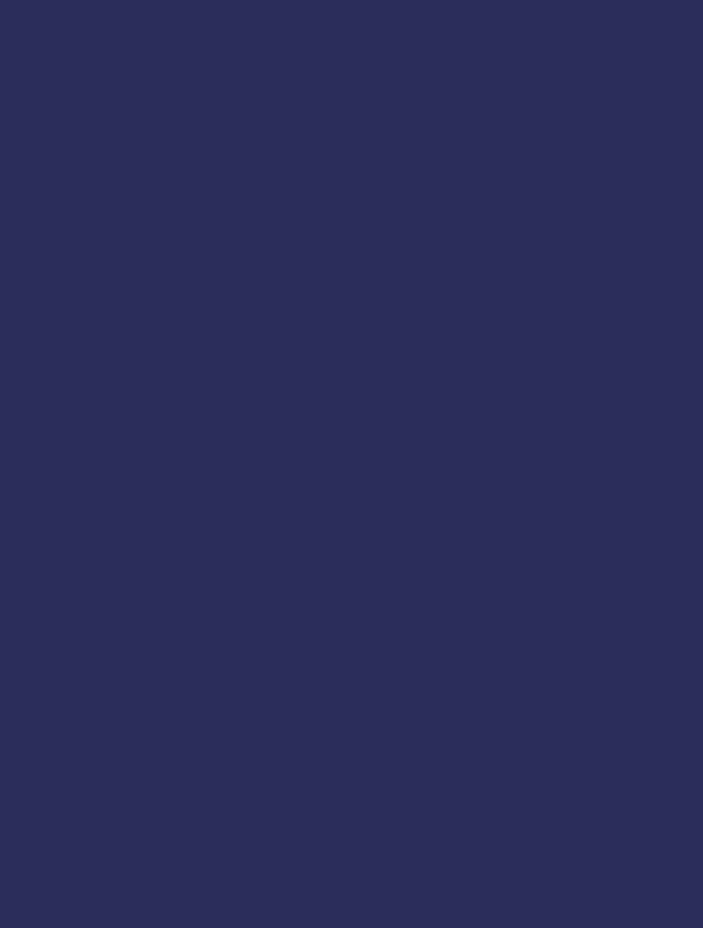
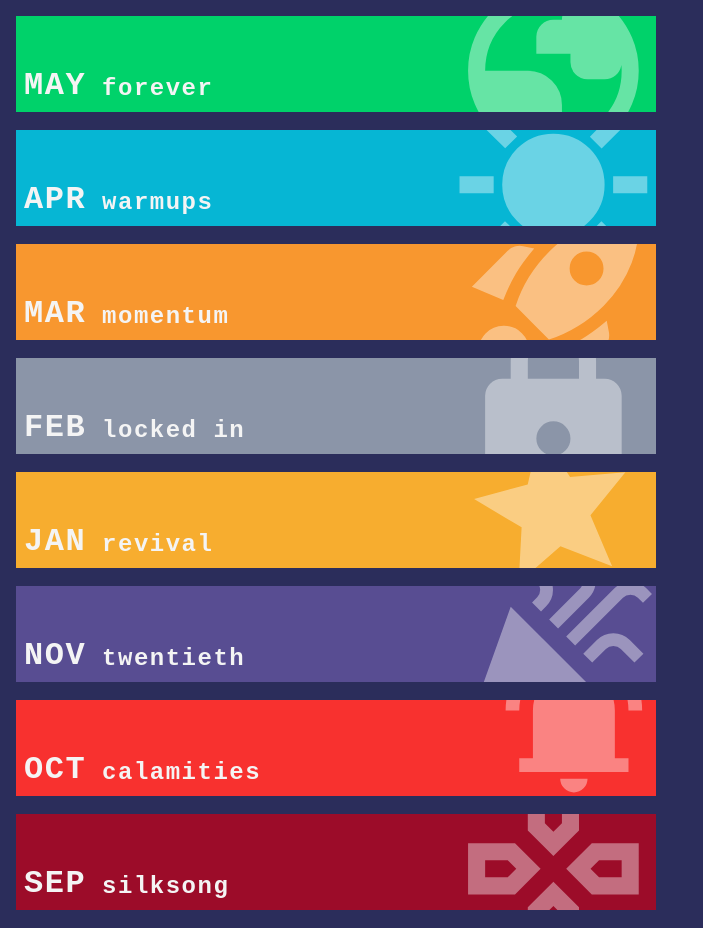
Before and after one commit to IMOitself/personal-react-website, a React (Vite) app: page / in a window 1280 px wide. Shown: the part 184-1112 px from the top of the page, without its empty margins (0-703 px from the left). Before the commit the page ends 902 px from the top, so only its background shows below. Built offline with nearby package versions, Linux system fonts and the light colour scheme.

Commit message:
feat: make more month banners:D
chore: organize css styles

```diff
--- a/src/App.css
+++ b/src/App.css
@@ -33,6 +33,7 @@
     align-items: end;
     padding: 8px;
     overflow: hidden;
+    position: relative;
 }
 .monthbanner > :nth-child(1) {
     font-weight: 700;
@@ -46,15 +47,55 @@
     margin-bottom: 2px;
     flex: 1;
     text-align: start;
+    z-index: 1;
+}
+.monthbanner > svg {
+    position: absolute;
+    right: 0;
+    bottom: 0;
+    z-index: 0;
+    width: 32%;
+    translate: 0 30%;
+    opacity: 0.4;
 }
 
 .banner1 {
-    background-color: #F8312F;
+    background-color: #8957E5
 }
-
+.banner2 {
+    background-color: #00D26A
+}
+.banner3 {
+    background-color: #06B6D4
+}
+.banner4 {
+    background-color: #f8972f
+}
+.banner5 {
+    background-color: #aab8c2c0
+}
+.banner6 {
+    background-color: #f9af2ffc
+}
+.banner7 {
+    background-color: #584d92
+}
+.banner8 {
+    background-color: #F8312F
+}
+.banner9 {
+    background-color: #9C0C29
+}
 .banner1 > svg {
-    width: 32%;
+    rotate: 340deg;
+    translate: 0 20%;
+}
+.banner6 > svg {
     rotate: 350deg;
-    translate: 0 30%;
-    opacity: 0.4;
+    translate: 0 20%;
+    scale: 0.9;
 }
+.banner8 > svg {
+    translate: 10% 15%;
+    scale: 0.8;
+}
--- a/src/App.jsx
+++ b/src/App.jsx
@@ -59,11 +59,60 @@
     {/* ======================================================= */}
 
     <div style={{height:'100vh', textAlign:'center', padding: '16px'}}>
-      <div className="monthbanner banner1">
-        <p>JUNE</p>
+      <div className="banner1 monthbanner">
+        <p>JUN</p>
         <p>flags</p>
-        <svg xmlns="http://www.w3.org/2000/svg" viewBox="0 -960 960 960" fill="#FFFFFF"><path d="M200-80v-760h640l-80 200 80 200H280v360h-80Z"/></svg>
+        <svg xmlns="http://www.w3.org/2000/svg" viewBox="0 -960 960 960" fill="#FFFFFF"><path d="M200-120v-680h360l16 80h224v400H520l-16-80H280v280h-80Z"/></svg>
       </div>
+      <br/>
+      <div className="banner2 monthbanner">
+        <p>MAY</p>
+        <p>forever</p>
+        <svg xmlns="http://www.w3.org/2000/svg" viewBox="0 -960 960 960" fill="#FFFFFF"><path d="M480-80q-83 0-156-31.5T197-197q-54-54-85.5-127T80-480q0-83 31.5-156T197-763q54-54 127-85.5T480-880q83 0 156 31.5T763-763q54 54 85.5 127T880-480q0 83-31.5 156T763-197q-54 54-127 85.5T480-80Zm0-80q134 0 227-93t93-227q0-7-.5-14.5T799-507q-5 29-27 48t-52 19h-80q-33 0-56.5-23.5T560-520v-40H400v-80q0-33 23.5-56.5T480-720h40q0-23 12.5-40.5T563-789q-20-5-40.5-8t-42.5-3q-134 0-227 93t-93 227h200q66 0 113 47t47 113v40H400v110q20 5 39.5 7.5T480-160Z"/></svg>
+      </div>
+      <br/>
+      <div className="banner3 monthbanner">
+        <p>APR</p>
+        <p>warmups</p>
+        <svg xmlns="http://www.w3.org/2000/svg" viewBox="0 -960 960 960" fill="#FFFFFF"><path d="M440-760v-160h80v160h-80Zm266 110-55-55 112-115 56 57-113 113Zm54 210v-80h160v80H760ZM440-40v-160h80v160h-80ZM254-652 140-763l57-56 113 113-56 54Zm508 512L651-255l54-54 114 110-57 59ZM40-440v-80h160v80H40Zm157 300-56-57 112-112 29 27 29 28-114 114Zm113-170q-70-70-70-170t70-170q70-70 170-70t170 70q70 70 70 170t-70 170q-70 70-170 70t-170-70Z"/></svg>
+      </div>
+      <br/>
+      <div className="banner4 monthbanner">
+        <p>MAR</p>
+        <p>momentum</p>
+        <svg xmlns="http://www.w3.org/2000/svg" viewBox="0 -960 960 960" fill="#FFFFFF"><path d="m98-537 168-168q14-14 33-20t39-2l52 11q-54 64-85 116t-60 126L98-537Zm205 91q23-72 62.5-136T461-702q88-88 201-131.5T873-860q17 98-26 211T716-448q-55 55-120 95.5T459-289L303-446Zm332.5-97q33.5 0 56.5-23t23-56.5q0-33.5-23-56.5t-56.5-23q-33.5 0-56.5 23t-23 56.5q0 33.5 23 56.5t56.5 23ZM551-85l-64-147q74-29 126.5-60T730-377l10 52q4 20-2 39.5T718-252L551-85ZM162-318q35-35 85-35.5t85 34.5q35 35 35 85t-35 85q-25 25-83.5 43T87-74q14-103 32-161t43-83Z"/></svg>
+      </div>
+      <br/>
+      <div className="banner5 monthbanner">
+        <p>FEB</p>
+        <p>locked in</p>
+        <svg xmlns="http://www.w3.org/2000/svg" viewBox="0 -960 960 960" fill="#FFFFFF"><path d="M240-80q-33 0-56.5-23.5T160-160v-400q0-33 23.5-56.5T240-640h40v-80q0-83 58.5-141.5T480-920q83 0 141.5 58.5T680-720v80h40q33 0 56.5 23.5T800-560v400q0 33-23.5 56.5T720-80H240Zm296.5-223.5Q560-327 560-360t-23.5-56.5Q513-440 480-440t-56.5 23.5Q400-393 400-360t23.5 56.5Q447-280 480-280t56.5-23.5ZM360-640h240v-80q0-50-35-85t-85-35q-50 0-85 35t-35 85v80Z"/></svg>
+      </div>
+      <br/>
+      <div className="banner6 monthbanner">
+        <p>JAN</p>
+        <p>revival</p>
+        <svg xmlns="http://www.w3.org/2000/svg" viewBox="0 -960 960 960" fill="#FFFFFF"><path d="m233-120 65-281L80-590l288-25 112-265 112 265 288 25-218 189 65 281-247-149-247 149Zm457-560 21-89-71-59 94-8 36-84 36 84 94 8-71 59 21 89-80-47-80 47Z"/></svg>
+      </div>
+      <br/>
+      <div className="banner7 monthbanner">
+        <p>NOV</p>
+        <p>twentieth</p>
+        <svg xmlns="http://www.w3.org/2000/svg" viewBox="0 -960 960 960" fill="#FFFFFF"><path d="m80-80 200-560 360 360L80-80Zm502-378-42-42 224-224q32-32 77-32t77 32l24 24-42 42-24-24q-14-14-35-14t-35 14L582-458ZM422-618l-42-42 24-24q14-14 14-34t-14-34l-26-26 42-42 26 26q32 32 32 76t-32 76l-24 24Zm80 80-42-42 144-144q14-14 14-35t-14-35l-64-64 42-42 64 64q32 32 32 77t-32 77L502-538Zm160 160-42-42 64-64q32-32 77-32t77 32l64 64-42 42-64-64q-14-14-35-14t-35 14l-64 64Z"/></svg>
+      </div>
+      <br/>
+      <div className="banner8 monthbanner">
+        <p>OCT</p>
+        <p>calamities</p>
+        <svg xmlns="http://www.w3.org/2000/svg" viewBox="0 -960 960 960" fill="#FFFFFF"><path d="M160-200v-80h80v-280q0-83 50-147.5T420-792v-28q0-25 17.5-42.5T480-880q25 0 42.5 17.5T540-820v28q80 20 130 84.5T720-560v280h80v80H160ZM480-80q-33 0-56.5-23.5T400-160h160q0 33-23.5 56.5T480-80ZM80-560q0-100 44.5-183.5T244-882l47 64q-60 44-95.5 111T160-560H80Zm720 0q0-80-35.5-147T669-818l47-64q75 55 119.5 138.5T880-560h-80Z"/></svg>
+      </div>
+      <br/>
+      <div className="banner9 monthbanner">
+        <p>SEP</p>
+        <p>silksong</p>
+        <svg xmlns="http://www.w3.org/2000/svg" viewBox="0 -960 960 960" fill="#FFFFFF"><path d="M480-654Zm174 174Zm-348 0Zm174 174Zm0-234L360-660v-220h240v220L480-540Zm180 180L540-480l120-120h220v240H660Zm-580 0v-240h220l120 120-120 120H80ZM360-80v-220l120-120 120 120v220H360Zm120-574 40-40v-106h-80v106l40 40ZM160-440h106l40-40-40-40H160v80Zm280 280h80v-106l-40-40-40 40v106Zm254-280h106v-80H694l-40 40 40 40Z"/></svg>
+      </div>
+      <br/>
     </div>
     </>
   )
```
